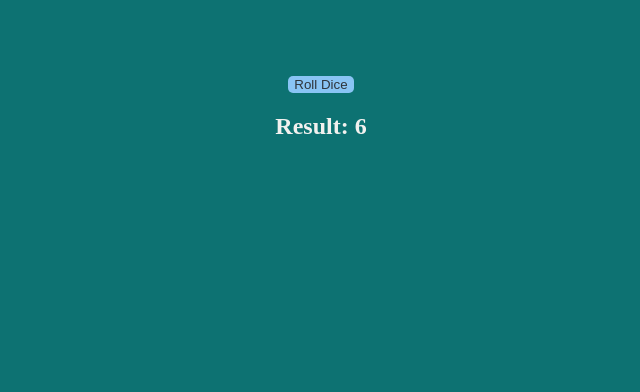
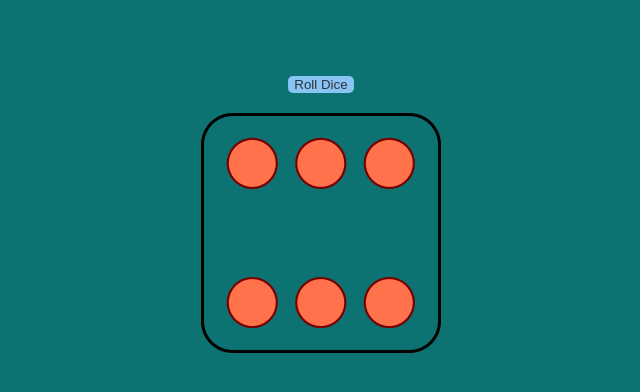
Before and after one commit to Horner-J/dice, a plain HTML site: page index.html in a window 1280 px wide. Both pictures are taken after a click on the button "Roll Dice". Shown: the whole page, without its empty margins (319-959 px from the left). Drawn offline with Linux system fonts and the light colour scheme.

Commit message:
Adding dice icon instead of text

```diff
--- a/index.html
+++ b/index.html
@@ -10,7 +10,7 @@
 <body>
     <div class="flex-container">
         <div class ="roll-button"><button id="roll">Roll Dice</button></div>
-        <div class ="header"><h2>Result: <span id="result"></span></h2></div>
+        <div class ="header"><h2><span id="result"></span></h2></div>
     </div>
 
     <script src="scripts/main.js"></script>
--- a/scripts/main.js
+++ b/scripts/main.js
@@ -3,7 +3,27 @@ const resultDisplay = document.getElementById('result');
 document.getElementById('roll').addEventListener('click', diceRoll);
 
 function diceRoll() {
-    const diceResult = Math.floor(Math.random() * 6) + 1;
+    let diceResult = Math.floor(Math.random() * 6) + 1;
+
+    if (diceResult === 1) {
+        resultDisplay.innerHTML = "<img src='../images/dice-1.png'>";
+    }
+    if (diceResult === 2) {
+        resultDisplay.innerHTML = "<img src='../images/dice-2.png'>";
+    }
+    if (diceResult === 3) {
+        resultDisplay.innerHTML = "<img src='../images/dice-3.png'>";
+    }
+    if (diceResult === 4) {
+        resultDisplay.innerHTML = "<img src='../images/dice-4.png'>";
+    }
+    if (diceResult === 5) {
+        resultDisplay.innerHTML = "<img src='../images/dice-5.png'>";
+    }
+    if (diceResult === 6) {
+        resultDisplay.innerHTML = "<img src='../images/dice-6.png'>";
+    }
+
     console.log(diceResult);
-    resultDisplay.innerHTML = diceResult;
+    // resultDisplay.innerHTML = diceResult;
 }
```
Also changed, not shown: images/dice-1.png (added), images/dice-2.png (added), images/dice-3.png (added), images/dice-4.png (added), images/dice-5.png (added), images/dice-6.png (added), 1 other file.
